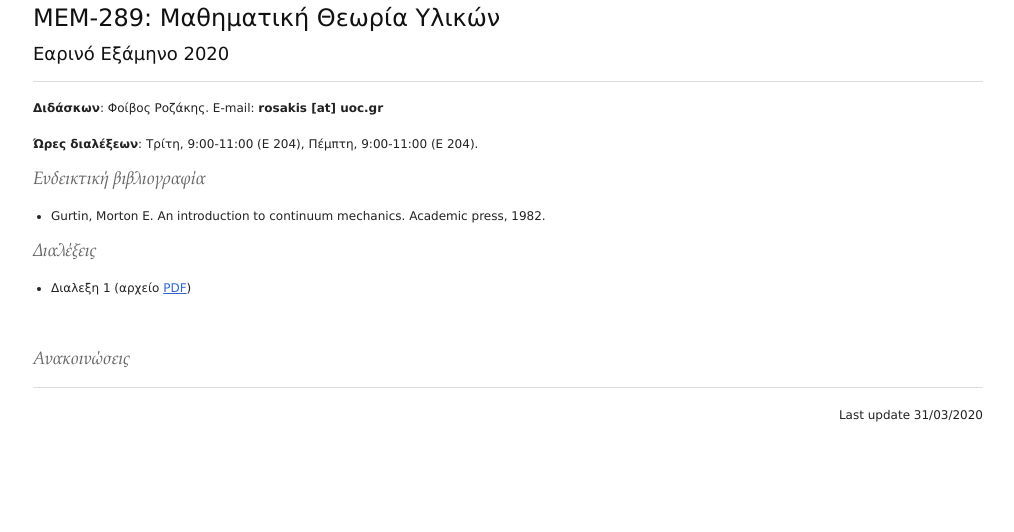
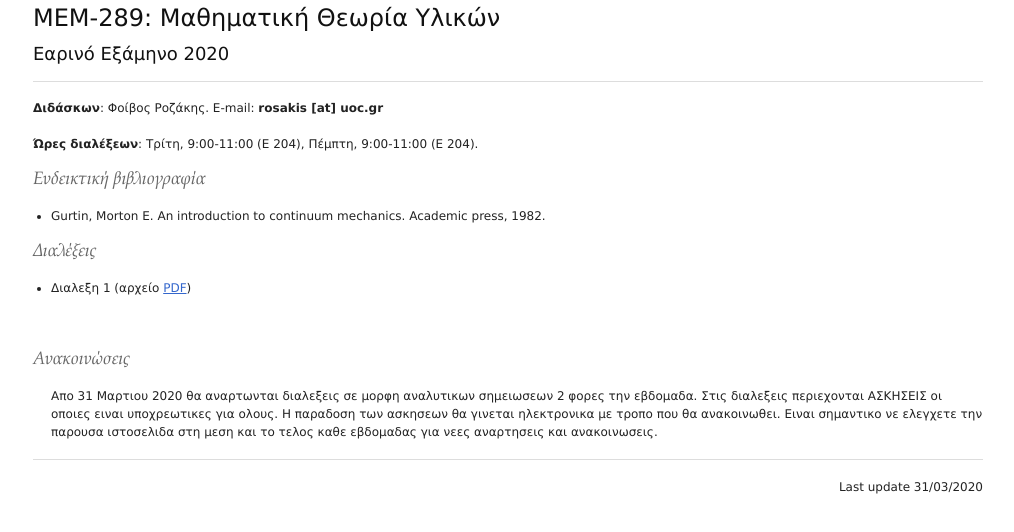
Before and after one commit to rosakis/mem287, a plain HTML site: page index.html in a window 1280 px wide. Shown: the whole page, without its empty margins (132-1146 px from the left). Drawn offline with Linux system fonts and the light colour scheme.

Commit message:
announcement 1

```diff
--- a/index.html
+++ b/index.html
@@ -61,9 +61,12 @@
 <br>
 	<h3 class="fancy">Ανακοινώσεις</h3>
 		<dl>
-			<dd>
+			<dd> Απο 31 Μαρτιου 2020 θα αναρτωνται διαλεξεις σε μορφη αναλυτικων σημειωσεων 2 φορες την εβδομαδα. Στις διαλεξεις
+				περιεχονται ΑΣΚΗΣΕΙΣ οι οποιες ειναι υποχρεωτικες για ολους. Η παραδοση των ασκησεων θα γινεται ηλεκτρονικα
+				με τροπο που θα ανακοινωθει. Ειναι σημαντικο νε ελεγχετε την παρουσα ιστοσελιδα στη μεση και το τελος καθε εβδομαδας για νεες αναρτησεις
+				και ανακοινωσεις. </dd>
 
-			</dl>
+
 
             </dl>
 					</strong> </h4>
```
